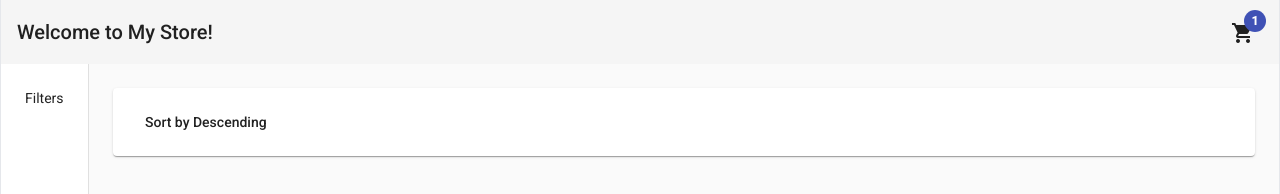
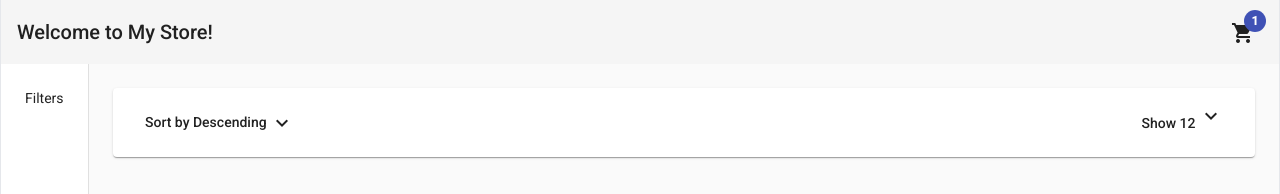
Before and after one commit to MikkoTirronen/webstore, an Angular app: page /home in a window 1280 px wide. Shown: the top 194 px of the page. Built offline with nearby package versions, Linux system fonts and the light colour scheme.

Commit message:
added dropdown to select number of items shown

```diff
--- a/src/app/pages/home/components/products-header/products-header.component.html
+++ b/src/app/pages/home/components/products-header/products-header.component.html
@@ -2,12 +2,36 @@
   <div class="flex justify-between">
     <div>
       <button mat-button [mat-menu-trigger-for]="sortByMenu">
-        Sort by {{sort}}
+        Sort by {{ sort }}
+        <mat-icon>expand_more</mat-icon>
       </button>
-      <mat-menu #sortByMenu="matMenu"
-        ><button (click)="onSortUpdated('Descending')" mat-menu-item>Descending</button
-        ><button (click)="onSortUpdated('Ascending')" mat-menu-item>Ascending</button></mat-menu
-      >
+      <mat-menu #sortByMenu="matMenu">
+        <button (click)="onSortUpdated('Descending')" mat-menu-item>
+          Descending
+        </button>
+        <button (click)="onSortUpdated('Ascending')" mat-menu-item>
+          Ascending
+        </button>
+      </mat-menu>
+    </div>
+    <div class="flex items-center">
+      <div>
+        <button class="mat-button" [mat-menu-trigger-for]="menu">
+          Show {{ itemsShowCount }}
+          <mat-icon>expand_more</mat-icon>
+        </button>
+        <mat-menu #menu="matMenu">
+          <button (click)="onItemsUpdated(12)" mat-menu-item>
+            12
+          </button>
+          <button (click)="onItemsUpdated(24)" mat-menu-item>
+            24
+          </button>
+          <button (click)="onItemsUpdated(36)" mat-menu-item>
+            36
+          </button>
+        </mat-menu>
+      </div>
     </div>
   </div>
 </mat-card>
--- a/src/app/pages/home/components/products-header/products-header.component.ts
+++ b/src/app/pages/home/components/products-header/products-header.component.ts
@@ -3,15 +3,18 @@ import { Component, OnInit } from '@angular/core';
 @Component({
   selector: 'app-products-header',
   templateUrl: './products-header.component.html',
-  styleUrls: ['./products-header.component.css']
+  styleUrls: ['./products-header.component.css'],
 })
 export class ProductsHeaderComponent implements OnInit {
   sort = 'Descending';
-  constructor() { }
+  itemsShowCount = 12;
+  constructor() {}
 
-  ngOnInit(): void {
-  }
-  onSortUpdated(newSort: string): void{
+  ngOnInit(): void {}
+  onSortUpdated(newSort: string): void {
     this.sort = newSort;
   }
+  onItemsUpdated(count: number): void {
+    this.itemsShowCount = count;
+  }
 }
```
